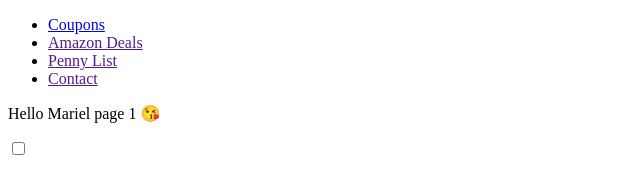
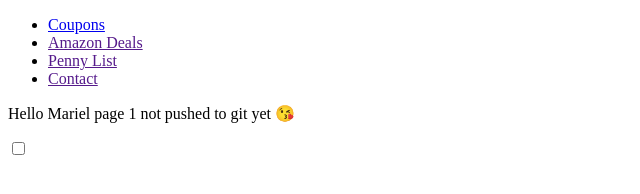
Before and after one commit to Austen2042/SummerSales.github.io, a plain HTML site: page index.html in a window 1280 px wide. Shown: the whole page, without its empty margins (0-640 px from the left). Drawn offline with Linux system fonts and the light colour scheme.

Commit message:
Update index.html

```diff
--- a/index.html
+++ b/index.html
@@ -10,7 +10,7 @@
 <li> <a href="">Penny List</a></li>
 <li> <a href="">Contact</a></li>
 </ul>
-<p>Hello Mariel  page 1 😘</p>
+<p>Hello Mariel  page 1 not pushed to git yet 😘</p>
 <p><input type="checkbox" /> </p>
 </body>
 
```
